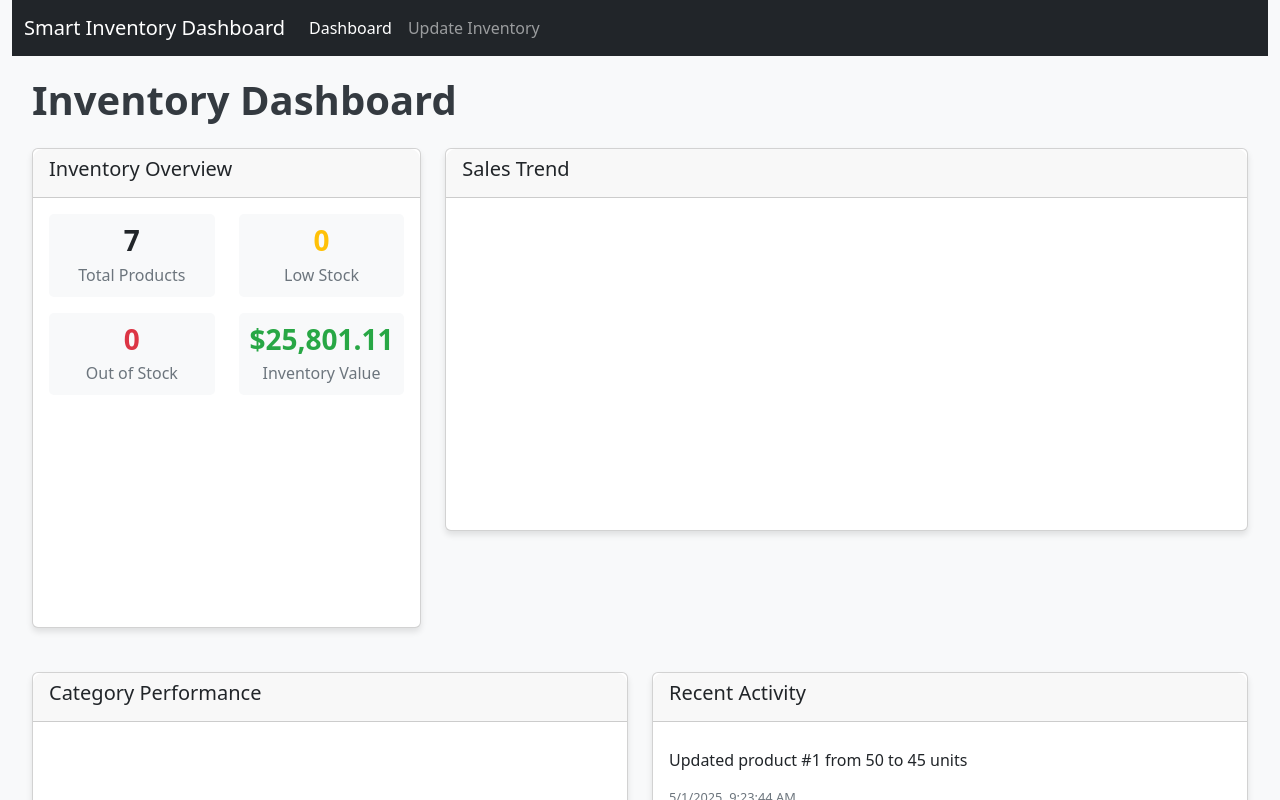
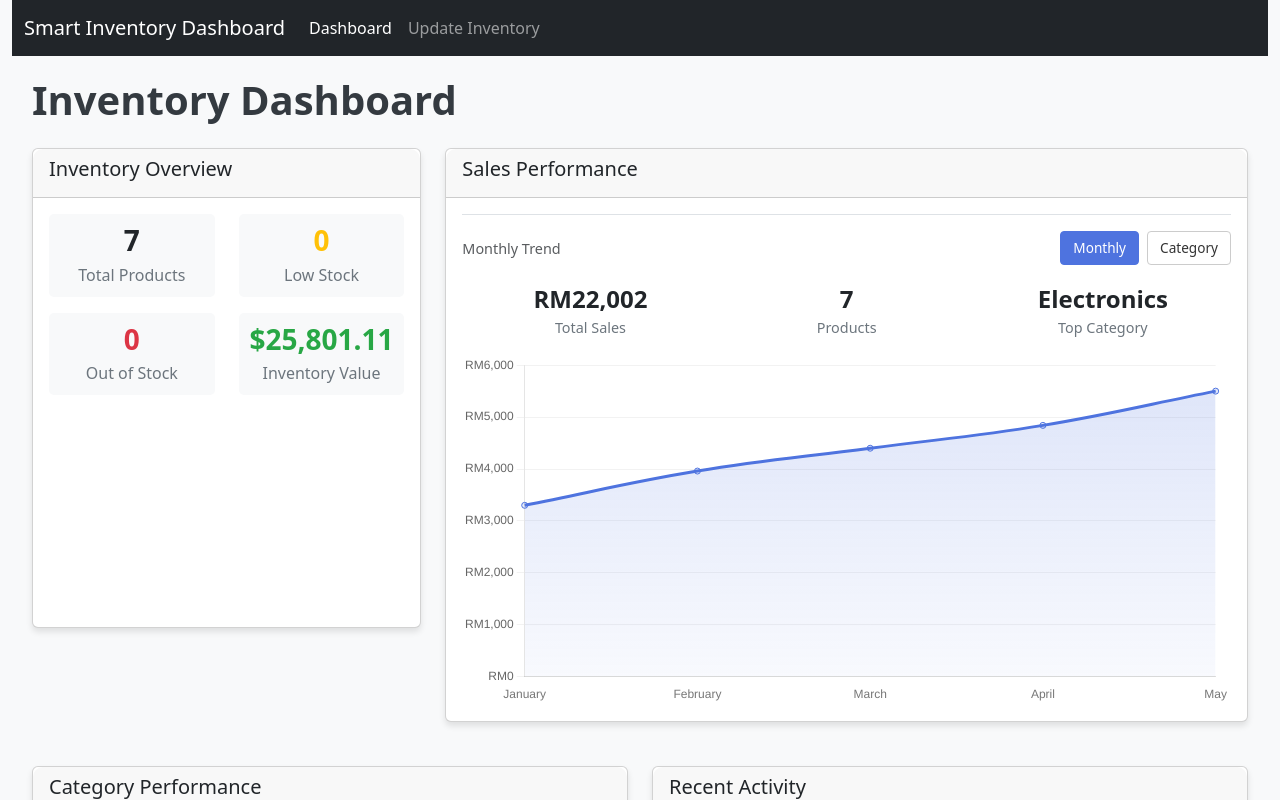
Before and after one commit to aisyahmawaddah/peganggang_webtech, a Vue app: page / in a window 1280 px wide. Shown: the top 800 px of the page. Built offline with nearby package versions, Linux system fonts and the light colour scheme.

Commit message:
SalesTrend

```diff
--- a/src/components/dashboard/SalesTrend.vue
+++ b/src/components/dashboard/SalesTrend.vue
@@ -1,27 +1,279 @@
-<!-- src/components/dashboard/SalesTrend.vue -->
+<!-- src/components/dashboard/SalesTrendBeautiful.vue -->
 <template>
   <div class="card">
     <div class="card-header">
-      <h5 class="card-title">Sales Trend</h5>
+      <h5 class="card-title">Sales Performance</h5>
     </div>
+
     <div class="card-body">
-      <div class="chart-container">
-        <!-- Chart will be rendered here -->
+      <div class="border-top pt-3">
+        <div class="d-flex justify-content-between align-items-center mb-3">
+          <div class="title-area">
+            <span class="subtitle text-muted">{{ viewType === 'monthly' ? 'Monthly Trend' : 'Category Breakdown' }}</span>
+          </div>
+
+          <div class="controls">
+            <div class="toggle-container">
+              <button
+                :class="['toggle-btn', viewType === 'monthly' ? 'active' : '']"
+                @click="viewType = 'monthly'"
+              >
+                Monthly
+              </button>
+              <button
+                :class="['toggle-btn', viewType === 'category' ? 'active' : '']"
+                @click="viewType = 'category'"
+              >
+                Category
+              </button>
+            </div>
+          </div>
+        </div>
+      </div>
+
+      <div class="summary-stats d-flex justify-content-between text-center">
+        <div class="stat-item">
+          <div class="stat-value">RM{{ formatCurrency(totalSales) }}</div>
+          <div class="stat-label">Total Sales</div>
+        </div>
+        <div class="stat-item">
+          <div class="stat-value">{{ totalProducts }}</div>
+          <div class="stat-label">Products</div>
+        </div>
+        <div class="stat-item">
+          <div class="stat-value">{{ bestSellingCategory }}</div>
+          <div class="stat-label">Top Category</div>
+        </div>
+      </div>
+
+      <div class="chart-container" style="height: 350px;">
+        <canvas ref="salesChart"></canvas>
       </div>
     </div>
   </div>
 </template>
 
 <script>
+import { ref, onMounted, watch, computed } from 'vue';
+import Chart from 'chart.js/auto';
+import mockData from '@/data/mockData.js';
+
 export default {
-  props: {
-    sales: Array
+  name: 'SalesTrendBeautiful',
+  setup() {
+    const salesChart = ref(null);
+    const chartInstance = ref(null);
+    const viewType = ref('monthly');
+
+    const products = computed(() => mockData.products || []);
+    const months = computed(() => mockData.months || []);
+    const categories = computed(() => mockData.categories || []);
+
+    const totalSales = computed(() =>
+      products.value.reduce((sum, product) => sum + (product.sales || 0), 0)
+    );
+
+    const totalProducts = computed(() => products.value.length);
+
+    const bestSellingCategory = computed(() => {
+      const salesByCategory = {};
+      products.value.forEach(product => {
+        salesByCategory[product.category] = (salesByCategory[product.category] || 0) + (product.sales || 0);
+      });
+
+      return Object.entries(salesByCategory).reduce(
+        (top, curr) => (curr[1] > top[1] ? curr : top),
+        ['', 0]
+      )[0];
+    });
+
+    const formatCurrency = (value) => {
+      return new Intl.NumberFormat('en-US', {
+        maximumFractionDigits: 0
+      }).format(Math.round(value));
+    };
+
+    const monthlySales = computed(() => {
+      const distribution = [0.15, 0.18, 0.20, 0.22, 0.25];
+      return months.value.map((month, index) => ({
+        month,
+        sales: totalSales.value * (distribution[index] || 0.2)
+      }));
+    });
+
+    const categorySales = computed(() => {
+      const salesByCategory = {};
+      categories.value.forEach(cat => salesByCategory[cat] = 0);
+      products.value.forEach(product => {
+        salesByCategory[product.category] += product.sales || 0;
+      });
+      return Object.entries(salesByCategory).map(([category, sales]) => ({ category, sales }));
+    });
+
+    const updateChart = () => {
+      if (!salesChart.value) return;
+      const ctx = salesChart.value.getContext('2d');
+      if (chartInstance.value) chartInstance.value.destroy();
+      viewType.value === 'monthly' ? createMonthlyChart(ctx) : createCategoryChart(ctx);
+    };
+
+    const createMonthlyChart = (ctx) => {
+      const data = monthlySales.value;
+      const gradient = ctx.createLinearGradient(0, 0, 0, 400);
+      gradient.addColorStop(0, 'rgba(78, 115, 223, 0.2)');
+      gradient.addColorStop(1, 'rgba(78, 115, 223, 0.0)');
+
+      chartInstance.value = new Chart(ctx, {
+        type: 'line',
+        data: {
+          labels: months.value,
+          datasets: [{
+            label: 'Sales',
+            data: data.map(item => item.sales.toFixed(2)),
+            borderColor: '#4e73df',
+            backgroundColor: gradient,
+            tension: 0.4,
+            fill: true
+          }]
+        },
+        options: {
+          responsive: true,
+          maintainAspectRatio: false,
+          plugins: {
+            legend: { display: false },
+            tooltip: {
+              callbacks: {
+                label: context => `RM${formatCurrency(context.parsed.y)}`
+              }
+            }
+          },
+          scales: {
+            x: {
+              ticks: { color: '#777' },
+              grid: { display: false }
+            },
+            y: {
+              beginAtZero: true,
+              ticks: {
+                callback: value => `RM${formatCurrency(value)}`
+              },
+              grid: {
+                drawBorder: false,
+                borderDash: [2],
+                color: 'rgba(0,0,0,0.05)'
+              }
+            }
+          }
+        }
+      });
+    };
+
+    const createCategoryChart = (ctx) => {
+      const data = categorySales.value;
+      const categoryColors = {
+        'Electronics': 'rgba(78, 115, 223, 0.8)',
+        'Gaming': 'rgba(28, 200, 138, 0.8)',
+        'Accessories': 'rgba(246, 194, 62, 0.8)'
+      };
+
+      chartInstance.value = new Chart(ctx, {
+        type: 'bar',
+        data: {
+          labels: data.map(item => item.category),
+          datasets: [{
+            label: 'Sales',
+            data: data.map(item => item.sales.toFixed(2)),
+            backgroundColor: data.map(item => categoryColors[item.category] || '#4e73df'),
+            borderRadius: 6,
+            maxBarThickness: 60
+          }]
+        },
+        options: {
+          responsive: true,
+          maintainAspectRatio: false,
+          plugins: {
+            legend: { display: false },
+            tooltip: {
+              callbacks: {
+                label: context => `RM${formatCurrency(context.parsed.y)}`
+              }
+            }
+          },
+          scales: {
+            x: {
+              ticks: { color: '#777' },
+              grid: { display: false }
+            },
+            y: {
+              beginAtZero: true,
+              ticks: {
+                callback: value => `RM${formatCurrency(value)}`
+              },
+              grid: {
+                drawBorder: false,
+                borderDash: [2],
+                color: 'rgba(0,0,0,0.05)'
+              }
+            }
+          }
+        }
+      });
+    };
+
+    onMounted(updateChart);
+    watch(viewType, updateChart);
+
+    return {
+      salesChart,
+      viewType,
+      formatCurrency,
+      totalSales,
+      totalProducts,
+      bestSellingCategory
+    };
   }
 };
 </script>
 
 <style scoped>
+.subtitle {
+  font-size: 0.9rem;
+  color: #6c757d;
+}
+.summary-stats {
+  margin-bottom: 1rem;
+}
+.stat-item {
+  flex: 1;
+}
+.stat-value {
+  font-size: 1.5rem;
+  font-weight: bold;
+}
+.stat-label {
+  font-size: 0.9rem;
+  color: #6c757d;
+}
+.toggle-container {
+  display: flex;
+  gap: 0.5rem;
+}
+.toggle-btn {
+  padding: 6px 12px;
+  font-size: 0.85rem;
+  border: 1px solid #ccc;
+  background-color: #fff;
+  color: #333;
+  border-radius: 4px;
+  cursor: pointer;
+}
+.toggle-btn.active {
+  background-color: #4e73df;
+  color: #fff;
+  border-color: #4e73df;
+}
 .chart-container {
-  height: 300px;
+  position: relative;
+  height: 350px;
 }
 </style>
```
